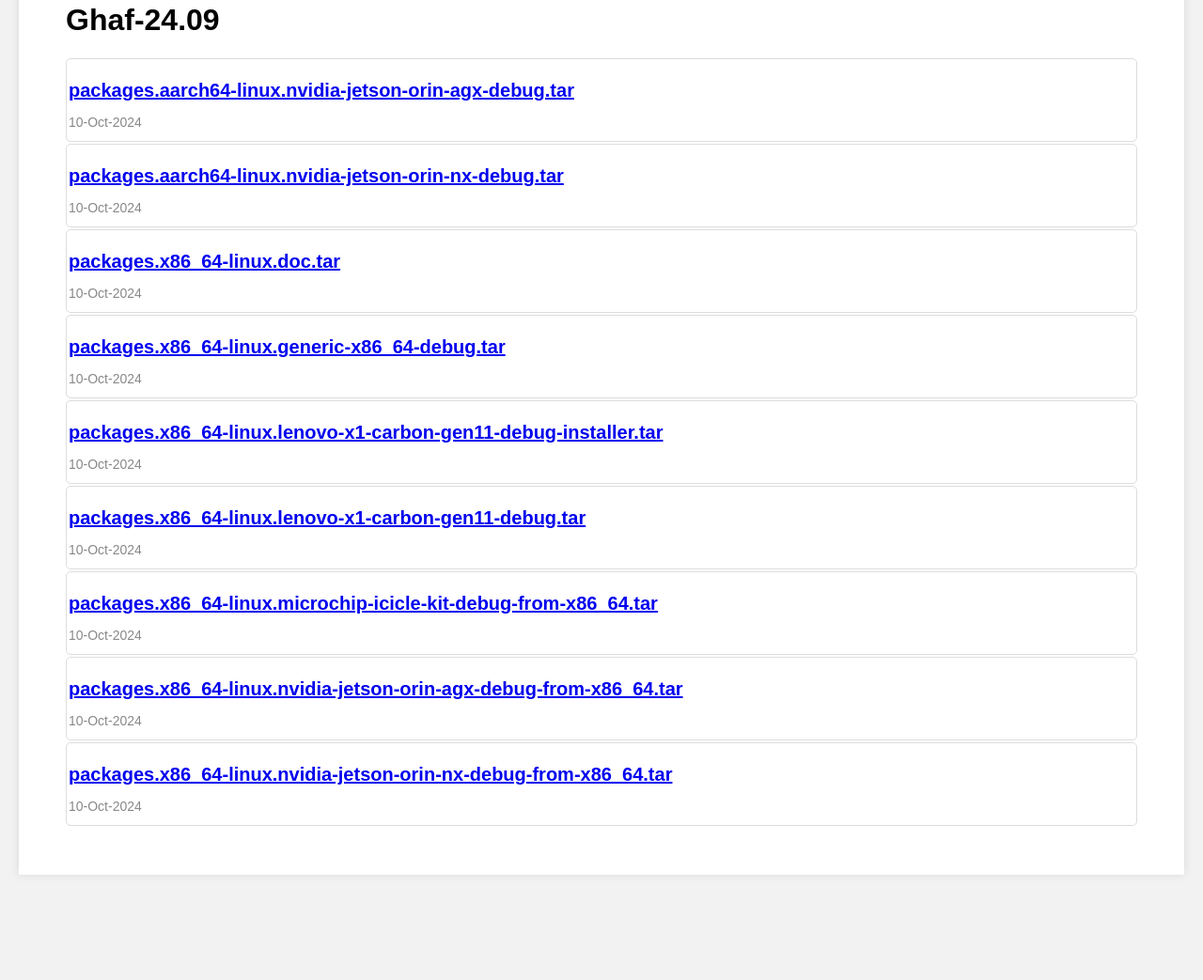
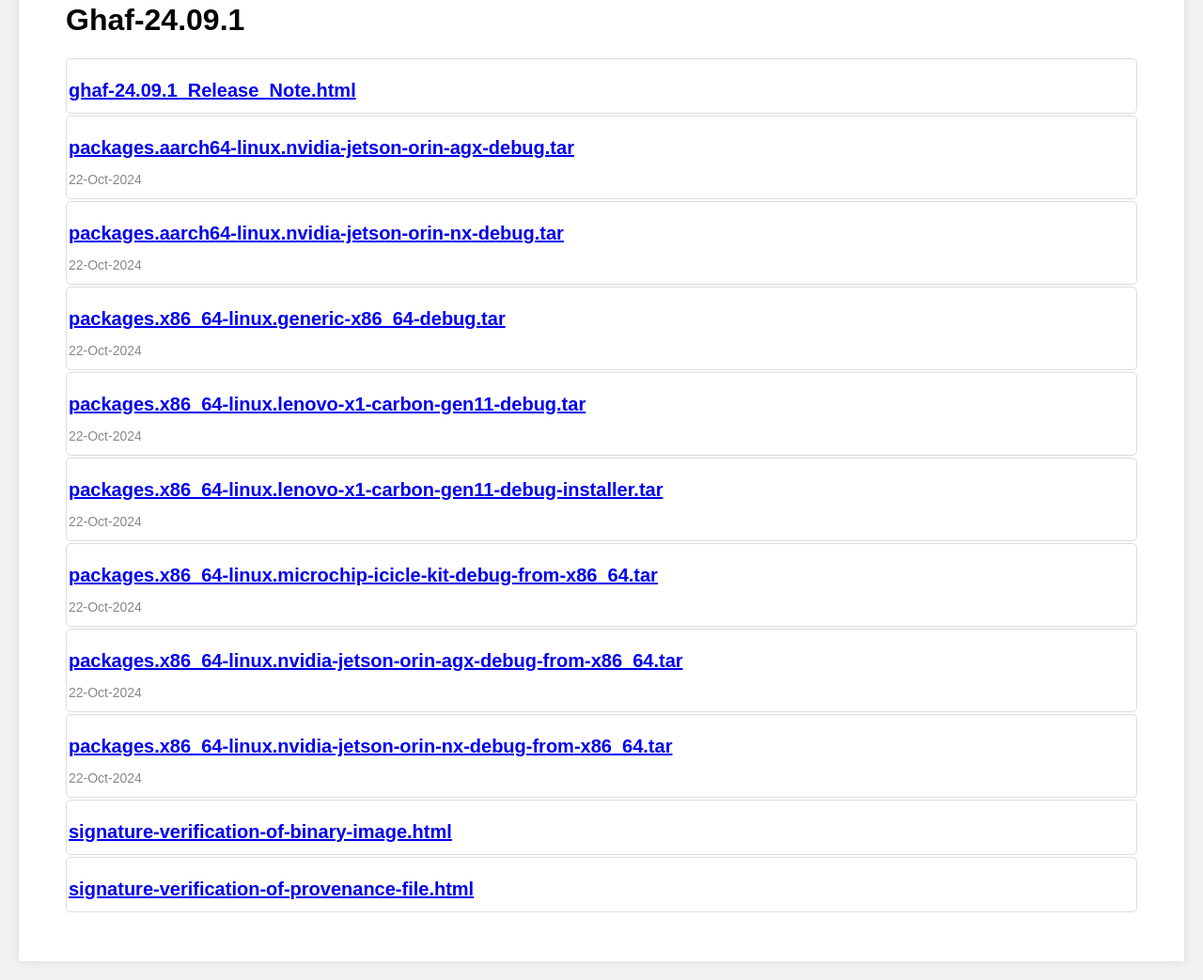
Before and after one commit to tiiuae/ghaf-release-storage, a plain HTML site: page ghaf-24-09-01/index.html in a window 1280 px wide. Shown: the part 166-1209 px from the top of the page at 94% size. Before the commit the page ends 1117 px from the top, so only its background shows below. Drawn offline with Linux system fonts and the light colour scheme.

Commit message:
Update index.html

```diff
--- a/ghaf-24-09-01/index.html
+++ b/ghaf-24-09-01/index.html
@@ -1,7 +1,7 @@
 <!DOCTYPE html>
 <html>
 <head>
-    <title>Ghaf-24.06</title>
+    <title>Ghaf-24.09</title>
     <style>
          body {
             font-family: Arial, sans-serif;
@@ -52,52 +52,50 @@
     <div class="content">
       <!-- Back Home button -->
     <a href="/index.html" class="back-home">Back Home</a>
-    <h1>Ghaf-24.09</h1>
+     <h1>Ghaf-24.09.1</h1>
+      <div class="report">
+        <h3 class="report-title"><a href="https://tiiuae.github.io/ghaf/release_notes/ghaf-24.09.1.html">ghaf-24.09.1_Release_Note.html</a></h3>
+    </div>
 
-    <div class="report">
-    <h3 class="report-title"><a href="/ghaf-24-09-1/files/packages.aarch64-linux.nvidia-jetson-orin-agx-debug.tar">packages.aarch64-linux.nvidia-jetson-orin-agx-debug.tar</a></h3>
-    <p class="report-date">10-Oct-2024</p>
-</div>
+              <div class="report">
+                    <h3 class="report-title"><a href="/ghaf-24-09-01/files-1/packages.aarch64-linux.nvidia-jetson-orin-agx-debug.tar">packages.aarch64-linux.nvidia-jetson-orin-agx-debug.tar</a></h3>
+                    <p class="report-date">22-Oct-2024</p>
+                </div>
+                 <div class="report">
+                    <h3 class="report-title"><a href="/ghaf-24-09-01/files-1/packages.aarch64-linux.nvidia-jetson-orin-nx-debug.tar">packages.aarch64-linux.nvidia-jetson-orin-nx-debug.tar</a></h3>
+                    <p class="report-date">22-Oct-2024</p>
+                </div>
+                 <div class="report">
+                    <h3 class="report-title"><a href="/ghaf-24-09-01/files-1/packages.x86_64-linux.generic-x86_64-debug.tar">packages.x86_64-linux.generic-x86_64-debug.tar</a></h3>
+                    <p class="report-date">22-Oct-2024</p>
+                </div>
+                 <div class="report">
+                    <h3 class="report-title"><a href="/ghaf-24-09-01/files-1/packages.x86_64-linux.lenovo-x1-carbon-gen11-debug.tar">packages.x86_64-linux.lenovo-x1-carbon-gen11-debug.tar</a></h3>
+                    <p class="report-date">22-Oct-2024</p>
+                </div>
+                 <div class="report">
+                    <h3 class="report-title"><a href="/ghaf-24-09-01/files-1/packages.x86_64-linux.lenovo-x1-carbon-gen11-debug-installer.tar">packages.x86_64-linux.lenovo-x1-carbon-gen11-debug-installer.tar</a></h3>
+                    <p class="report-date">22-Oct-2024</p>
+                </div>
+                 <div class="report">
+                    <h3 class="report-title"><a href="/ghaf-24-09-01/files-1/packages.x86_64-linux.microchip-icicle-kit-debug-from-x86_64.tar">packages.x86_64-linux.microchip-icicle-kit-debug-from-x86_64.tar</a></h3>
+                    <p class="report-date">22-Oct-2024</p>
+                </div>
+                 <div class="report">
+                    <h3 class="report-title"><a href="/ghaf-24-09-01/files-1/packages.x86_64-linux.nvidia-jetson-orin-agx-debug-from-x86_64.tar">packages.x86_64-linux.nvidia-jetson-orin-agx-debug-from-x86_64.tar</a></h3>
+                    <p class="report-date">22-Oct-2024</p>
+                </div>
+              <div class="report">
+                    <h3 class="report-title"><a href="/ghaf-24-09-01/files-1/packages.x86_64-linux.nvidia-jetson-orin-nx-debug-from-x86_64.tar">packages.x86_64-linux.nvidia-jetson-orin-nx-debug-from-x86_64.tar</a></h3>
+                    <p class="report-date">22-Oct-2024</p>
+                </div>
+                 <div class="report">
+                    <h3 class="report-title"><a href="/ghaf-24-09-01/signature-verification-of-binary-image.html">signature-verification-of-binary-image.html</a></h3>
+                </div>
+                 <div class="report">
+                    <h3 class="report-title"><a href="/ghaf-24-09-01/signature-verification-of-provenance-file.html">signature-verification-of-provenance-file.html</a></h3>
 
-<div class="report">
-    <h3 class="report-title"><a href="/ghaf-24-09-1/files/packages.aarch64-linux.nvidia-jetson-orin-nx-debug.tar">packages.aarch64-linux.nvidia-jetson-orin-nx-debug.tar</a></h3>
-    <p class="report-date">10-Oct-2024</p>
-</div>
-
-<div class="report">
-    <h3 class="report-title"><a href="/ghaf-24-09-1/files/packages.x86_64-linux.doc.tar">packages.x86_64-linux.doc.tar</a></h3>
-    <p class="report-date">10-Oct-2024</p>
-</div>
-
-<div class="report">
-    <h3 class="report-title"><a href="/ghaf-24-09-1/files/packages.x86_64-linux.generic-x86_64-debug.tar">packages.x86_64-linux.generic-x86_64-debug.tar</a></h3>
-    <p class="report-date">10-Oct-2024</p>
-</div>
-
-<div class="report">
-    <h3 class="report-title"><a href="/ghaf-24-09-1/files/packages.x86_64-linux.lenovo-x1-carbon-gen11-debug-installer.tar">packages.x86_64-linux.lenovo-x1-carbon-gen11-debug-installer.tar</a></h3>
-    <p class="report-date">10-Oct-2024</p>
-</div>
-
-<div class="report">
-    <h3 class="report-title"><a href="/ghaf-24-09-1/files/packages.x86_64-linux.lenovo-x1-carbon-gen11-debug.tar">packages.x86_64-linux.lenovo-x1-carbon-gen11-debug.tar</a></h3>
-    <p class="report-date">10-Oct-2024</p>
-</div>
-
-<div class="report">
-    <h3 class="report-title"><a href="/ghaf-24-09-1/files/packages.x86_64-linux.microchip-icicle-kit-debug-from-x86_64.tar">packages.x86_64-linux.microchip-icicle-kit-debug-from-x86_64.tar</a></h3>
-    <p class="report-date">10-Oct-2024</p>
-</div>
-
-<div class="report">
-    <h3 class="report-title"><a href="/ghaf-24-09-1/files/packages.x86_64-linux.nvidia-jetson-orin-agx-debug-from-x86_64.tar">packages.x86_64-linux.nvidia-jetson-orin-agx-debug-from-x86_64.tar</a></h3>
-    <p class="report-date">10-Oct-2024</p>
-</div>
-
-<div class="report">
-    <h3 class="report-title"><a href="/ghaf-24-09-1/files/packages.x86_64-linux.nvidia-jetson-orin-nx-debug-from-x86_64.tar">packages.x86_64-linux.nvidia-jetson-orin-nx-debug-from-x86_64.tar</a></h3>
-    <p class="report-date">10-Oct-2024</p>
-</div>
+                </div>
       </div>
 </body>
 </html>
```
